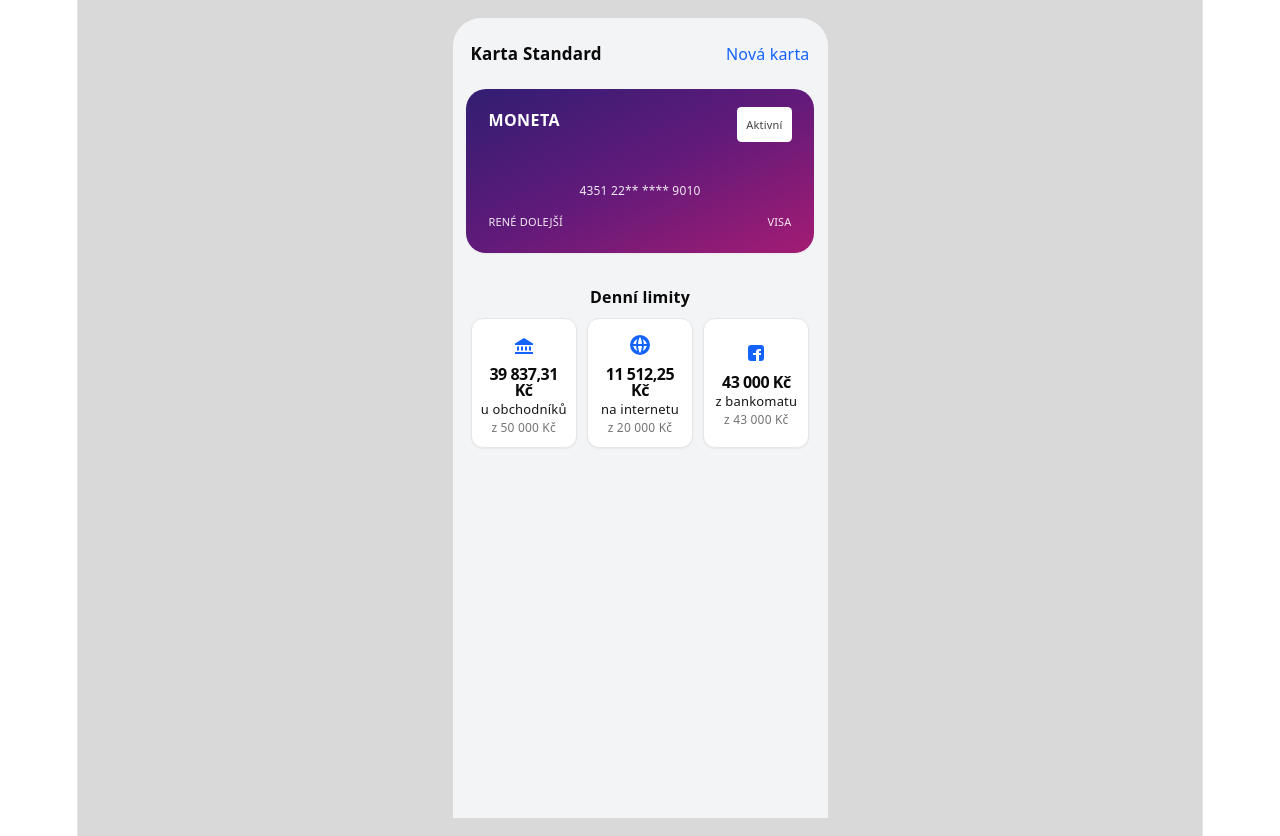
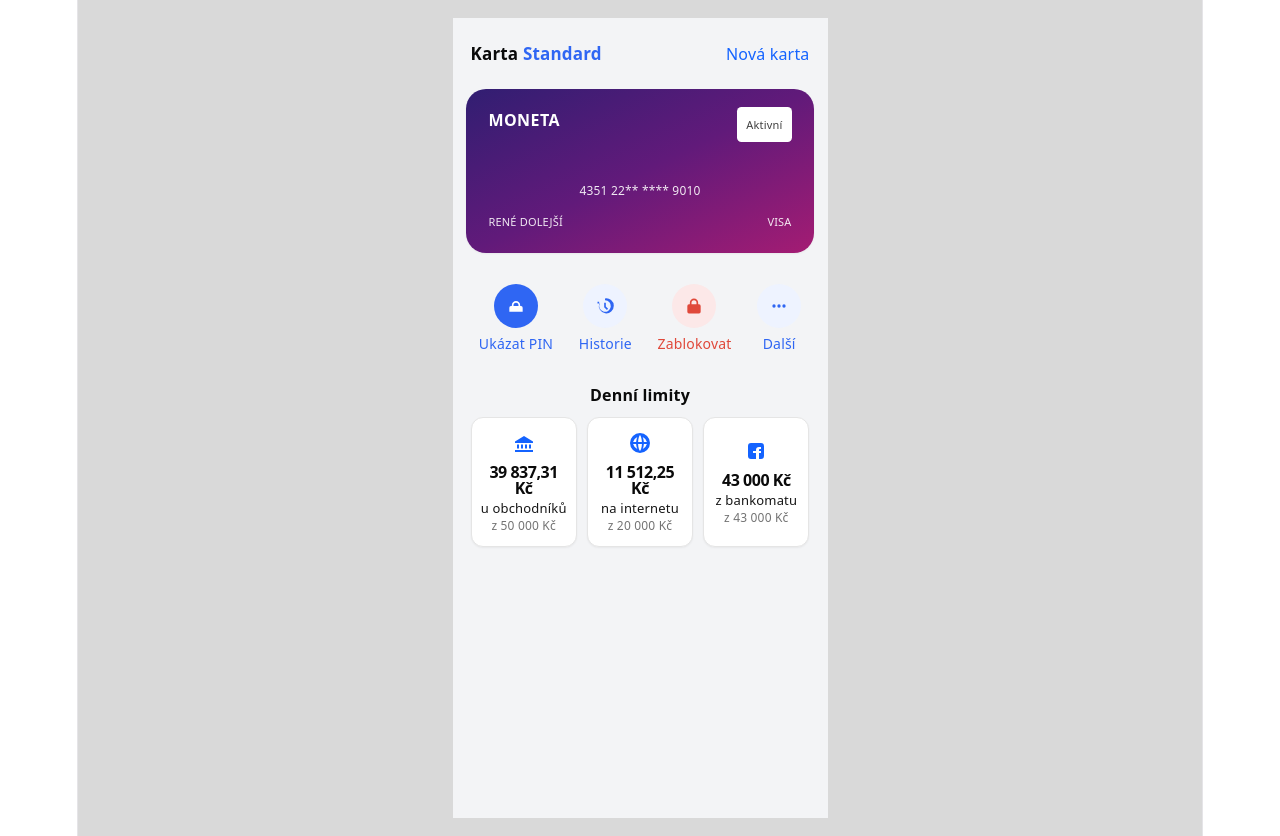
Before and after one commit to drapakmich/vitejs-vite-limity, a React (Vite) app: page / in a window 1280 px wide. Built offline with nearby package versions, Linux system fonts and the light colour scheme.

Commit message:
Update App.tsx
new way

```diff
--- a/src/App.tsx
+++ b/src/App.tsx
@@ -16,7 +16,10 @@
 }
 
 function parseNumber(value: string) {
-  const normalized = value.replace(/\s/g, "").replace(",", ".").replace(/[^0-9.]/g, "");
+  const normalized = value
+    .replace(/\s/g, "")
+    .replace(",", ".")
+    .replace(/[^0-9.]/g, "");
   return normalized ? Number(normalized) : 0;
 }
 
@@ -34,15 +37,18 @@
 }
 
 type LimitKey = "merchant" | "internet" | "atm";
-type Screen = "overview" | "edit";
+type Sheet = "none" | "menu" | "edit";
 type ActiveInput = "available" | "total";
 type InfoState = null | "internetRaisedMerchant" | "merchantLoweredInternet";
+type BaseIcon = "bank" | "internet" | "atm";
+type UiIcon = BaseIcon | "pin" | "history" | "lock" | "more" | "settings" | "mobile" | "bell" | "branch";
 
 type LimitConfig = {
   title: string;
   overviewTitle: string;
   editTitle: string;
-  icon: "bank" | "internet" | "atm";
+  menuTitle: string;
+  icon: BaseIcon;
   spent: number;
 };
 
@@ -51,6 +57,7 @@
     title: "Platby u obchodníků",
     overviewTitle: "u obchodníků",
     editTitle: "Denní limity pro platby u obchodníků",
+    menuTitle: "Limit u obchodníků",
     icon: "bank",
     spent: 10162.69,
   },
@@ -58,6 +65,7 @@
     title: "Platby na internetu",
     overviewTitle: "na internetu",
     editTitle: "Denní limity pro platby na internetu",
+    menuTitle: "Limit na internetu",
     icon: "internet",
     spent: 8487.75,
   },
@@ -65,6 +73,7 @@
     title: "Výběry z bankomatu",
     overviewTitle: "z bankomatu",
     editTitle: "Denní limity pro výběry z bankomatu",
+    menuTitle: "Limit výběru z bankomatu",
     icon: "atm",
     spent: 0,
   },
@@ -76,10 +85,10 @@
   atm: 43000,
 };
 
-function Icon({ type }: { type: LimitConfig["icon"] }) {
+function Icon({ type, size = 24 }: { type: UiIcon; size?: number }) {
   if (type === "bank") {
     return (
-      <svg width="24" height="24" viewBox="0 0 24 24" fill="currentColor">
+      <svg width={size} height={size} viewBox="0 0 24 24" fill="currentColor">
         <path d="M3 10.5 12 5l9 5.5v1.5H3v-1.5Zm2 3h2v4H5v-4Zm4 0h2v4H9v-4Zm4 0h2v4h-2v-4Zm4 0h2v4h-2v-4ZM3 19h18v2H3v-2Z" />
       </svg>
     );
@@ -87,15 +96,81 @@
 
   if (type === "internet") {
     return (
-      <svg width="24" height="24" viewBox="0 0 24 24" fill="currentColor">
+      <svg width={size} height={size} viewBox="0 0 24 24" fill="currentColor">
         <path d="M12 2a10 10 0 1 0 0 20 10 10 0 0 0 0-20Zm6.93 9h-3.05a15.6 15.6 0 0 0-1.17-5.02A8.03 8.03 0 0 1 18.93 11ZM12 4.04c.82 1 1.74 3.18 1.92 6.96h-3.84C10.26 7.22 11.18 5.05 12 4.04ZM9.29 5.98A15.6 15.6 0 0 0 8.12 11H5.07a8.03 8.03 0 0 1 4.22-5.02ZM5.07 13h3.05c.14 1.83.56 3.53 1.17 5.02A8.03 8.03 0 0 1 5.07 13Zm4.99 0h3.88c-.18 3.78-1.1 5.95-1.94 6.96-.84-1.01-1.76-3.18-1.94-6.96Zm4.65 5.02A15.58 15.58 0 0 0 15.88 13h3.05a8.03 8.03 0 0 1-4.22 5.02Z" />
       </svg>
     );
   }
 
+  if (type === "atm") {
     return (
-    <svg width="24" height="24" viewBox="0 0 24 24" fill="currentColor">
+      <svg width={size} height={size} viewBox="0 0 24 24" fill="currentColor">
         <path d="M4 7a3 3 0 0 1 3-3h10a3 3 0 0 1 3 3v10a3 3 0 0 1-3 3h-2v-6h2v-2h-2v-1c0-.55.45-1 1-1h1V8h-2a3 3 0 0 0-3 3v1H9v2h3v6H7a3 3 0 0 1-3-3V7Z" />
+      </svg>
+    );
+  }
+
+  if (type === "pin") {
+    return (
+      <svg width={size} height={size} viewBox="0 0 24 24" fill="currentColor">
+        <path d="M7 11a5 5 0 0 1 10 0v1h1a2 2 0 0 1 2 2v5H4v-5a2 2 0 0 1 2-2h1v-1Zm2 0v1h6v-1a3 3 0 1 0-6 0ZM8 15h2v2H8v-2Zm3 0h2v2h-2v-2Zm3 0h2v2h-2v-2Z" />
+      </svg>
+    );
+  }
+
+  if (type === "history") {
+    return (
+      <svg width={size} height={size} viewBox="0 0 24 24" fill="currentColor">
+        <path d="M12 5a7 7 0 1 1-6.32 4H3V7h2v2.1A9 9 0 1 0 12 3v2Zm1 3v4.59l2.7 2.7-1.4 1.41L11 13.41V8h2Z" />
+      </svg>
+    );
+  }
+
+  if (type === "lock") {
+    return (
+      <svg width={size} height={size} viewBox="0 0 24 24" fill="currentColor">
+        <path d="M7 10V8a5 5 0 1 1 10 0v2h1a2 2 0 0 1 2 2v7a2 2 0 0 1-2 2H6a2 2 0 0 1-2-2v-7a2 2 0 0 1 2-2h1Zm2 0h6V8a3 3 0 1 0-6 0v2Z" />
+      </svg>
+    );
+  }
+
+  if (type === "more") {
+    return (
+      <svg width={size} height={size} viewBox="0 0 24 24" fill="currentColor">
+        <circle cx="6" cy="12" r="2" />
+        <circle cx="12" cy="12" r="2" />
+        <circle cx="18" cy="12" r="2" />
+      </svg>
+    );
+  }
+
+  if (type === "settings") {
+    return (
+      <svg width={size} height={size} viewBox="0 0 24 24" fill="currentColor">
+        <path d="m19.14 12.94.04-.94-.04-.94 2.03-1.58a.5.5 0 0 0 .12-.64l-1.92-3.32a.5.5 0 0 0-.6-.22l-2.39.96a7.24 7.24 0 0 0-1.63-.94l-.36-2.54A.5.5 0 0 0 13.9 2h-3.8a.5.5 0 0 0-.49.42l-.36 2.54c-.58.23-1.12.54-1.63.94l-2.39-.96a.5.5 0 0 0-.6.22L2.7 8.48a.5.5 0 0 0 .12.64l2.03 1.58-.04.94.04.94-2.03 1.58a.5.5 0 0 0-.12.64l1.92 3.32a.5.5 0 0 0 .6.22l2.39-.96c.5.4 1.05.71 1.63.94l.36 2.54a.5.5 0 0 0 .49.42h3.8a.5.5 0 0 0 .49-.42l.36-2.54c.58-.23 1.13-.54 1.63-.94l2.39.96a.5.5 0 0 0 .6-.22l1.92-3.32a.5.5 0 0 0-.12-.64l-2.03-1.58ZM12 15.5A3.5 3.5 0 1 1 12 8a3.5 3.5 0 0 1 0 7.5Z" />
+      </svg>
+    );
+  }
+
+  if (type === "mobile") {
+    return (
+      <svg width={size} height={size} viewBox="0 0 24 24" fill="currentColor">
+        <path d="M8 2h8a2 2 0 0 1 2 2v16a2 2 0 0 1-2 2H8a2 2 0 0 1-2-2V4a2 2 0 0 1 2-2Zm4 17.5a1 1 0 1 0 0 .01V19.5Z" />
+      </svg>
+    );
+  }
+
+  if (type === "bell") {
+    return (
+      <svg width={size} height={size} viewBox="0 0 24 24" fill="currentColor">
+        <path d="M12 22a2.5 2.5 0 0 0 2.45-2h-4.9A2.5 2.5 0 0 0 12 22Zm7-6V11a7 7 0 1 0-14 0v5l-2 2v1h18v-1l-2-2Z" />
+      </svg>
+    );
+  }
+
+  return (
+    <svg width={size} height={size} viewBox="0 0 24 24" fill="currentColor">
+      <path d="M3 19h18v2H3v-2Zm2-2V7h14v10H5Zm2-8v6h10V9H7Zm11.7-5.7 1.4 1.4-2.4 2.4-1.4-1.4 2.4-2.4ZM5.3 3.3l2.4 2.4-1.4 1.4-2.4-2.4 1.4-1.4Z" />
     </svg>
   );
 }
@@ -110,7 +185,7 @@
   value: number;
   title: string;
   totalLimit: number;
-  icon: LimitConfig["icon"];
+  icon: BaseIcon;
   onClick: () => void;
 }) {
   return (
@@ -131,6 +206,32 @@
       <div className="mt-1 text-[12px] leading-none text-neutral-500">
         z {formatKc(totalLimit)}
       </div>
+    </button>
+  );
+}
+
+function QuickAction({
+  label,
+  icon,
+  color = "blue",
+  onClick,
+}: {
+  label: string;
+  icon: "pin" | "history" | "lock" | "more";
+  color?: "blue" | "red" | "light";
+  onClick?: () => void;
+}) {
+  const circleBg =
+    color === "red" ? "bg-[#FCE8E8]" : color === "light" ? "bg-[#EEF3FF]" : "bg-[#2F66F3]";
+  const circleText = color === "red" ? "text-[#E0483A]" : color === "light" ? "text-[#2F66F3]" : "text-white";
+  const labelColor = color === "red" ? "text-[#E0483A]" : "text-[#2F66F3]";
+
+  return (
+    <button type="button" onClick={onClick} className="flex flex-col items-center gap-2">
+      <div className={`flex h-[44px] w-[44px] items-center justify-center rounded-full ${circleBg} ${circleText}`}>
+        <Icon type={icon} size={20} />
+      </div>
+      <div className={`text-[14px] leading-none font-medium ${labelColor}`}>{label}</div>
     </button>
   );
 }
@@ -271,8 +372,36 @@
   );
 }
 
+function MenuRow({
+  icon,
+  label,
+  onClick,
+}: {
+  icon: React.ReactNode;
+  label: string;
+  onClick?: () => void;
+}) {
+  return (
+    <button
+      type="button"
+      onClick={onClick}
+      className="flex w-full items-center justify-between gap-3 px-4 py-4 text-left"
+    >
+      <div className="flex items-center gap-3">
+        <div className="text-[#2F66F3]">{icon}</div>
+        <div className="text-[16px] leading-none text-neutral-900">{label}</div>
+      </div>
+      <div className="text-[#2F66F3]">
+        <svg width="18" height="18" viewBox="0 0 24 24" fill="none">
+          <path d="m9 6 6 6-6 6" stroke="currentColor" strokeWidth="2.2" strokeLinecap="round" strokeLinejoin="round" />
+        </svg>
+      </div>
+    </button>
+  );
+}
+
 export default function LimitsSingleEditPrototype() {
-  const [screen, setScreen] = useState<Screen>("overview");
+  const [sheet, setSheet] = useState<Sheet>("none");
   const [selectedLimit, setSelectedLimit] = useState<LimitKey>("internet");
   const [activeInput, setActiveInput] = useState<ActiveInput>("available");
   const [values, setValues] = useState<Record<LimitKey, number>>(initialTotals);
@@ -289,6 +418,18 @@
     [values]
   );
 
+  const closeSheet = () => {
+    setSheet("none");
+    setInfo(null);
+    setReplaceOnNextDigit(false);
+  };
+
+  const openMenu = () => {
+    setSheet("menu");
+    setInfo(null);
+    setReplaceOnNextDigit(false);
+  };
+
   const openEdit = (key: LimitKey) => {
     const total = values[key];
     const available = Math.max(total - CONFIG[key].spent, 0);
@@ -298,7 +439,7 @@
     setDrafts({ available: toDraft(available), total: toDraft(total) });
     setReplaceOnNextDigit(true);
     setInfo(null);
-    setScreen("edit");
+    setSheet("edit");
   };
 
   const applyTotal = (key: LimitKey, nextTotalRaw: number) => {
@@ -362,13 +503,11 @@
   };
 
   const handleSave = () => {
-    setReplaceOnNextDigit(false);
-    setInfo(null);
-    setScreen("overview");
+    closeSheet();
   };
 
   useEffect(() => {
-    if (screen !== "edit") return;
+    if (sheet !== "edit") return;
 
     const timer = window.setTimeout(() => {
       if (selectedLimit === "merchant" && values.internet > values.merchant) {
@@ -383,7 +522,7 @@
     }, 2000);
 
     return () => window.clearTimeout(timer);
-  }, [screen, selectedLimit, values.merchant, values.internet]);
+  }, [sheet, selectedLimit, values.merchant, values.internet]);
 
   const selectedConfig = CONFIG[selectedLimit];
   const selectedTotal = values[selectedLimit];
@@ -392,11 +531,12 @@
 
   return (
     <div className="min-h-screen bg-[#D9D9D9] py-4">
-      <div className="mx-auto w-full max-w-[375px] rounded-t-[28px] bg-[#F3F4F6] min-h-screen px-3 pt-5 pb-6 text-neutral-950">
-        {screen === "overview" ? (
+      <div className="relative mx-auto min-h-screen w-full max-w-[375px] overflow-hidden bg-[#F3F4F6] px-3 pt-5 pb-8 text-neutral-950">
         <div>
           <div className="flex items-center justify-between px-1 text-[17px] font-semibold">
-              <span>Karta Standard</span>
+            <div>
+              Karta <span className="text-[#2F66F3]">Standard</span>
+            </div>
             <button className="text-[16px] font-medium text-[#1463FF]">Nová karta</button>
           </div>
 
@@ -410,6 +550,13 @@
               <span>RENÉ DOLEJŠÍ</span>
               <span>VISA</span>
             </div>
+          </div>
+
+          <div className="mt-7 flex items-start justify-around">
+            <QuickAction label="Ukázat PIN" icon="pin" color="blue" />
+            <QuickAction label="Historie" icon="history" color="light" />
+            <QuickAction label="Zablokovat" icon="lock" color="red" />
+            <QuickAction label="Další" icon="more" color="light" onClick={openMenu} />
           </div>
 
           <div className="mt-8 px-1">
@@ -439,14 +586,65 @@
             </div>
           </div>
         </div>
-        ) : (
-          <div className="mx-auto w-full" style={{ width: CARD_WIDTH }}>
-            <div className="relative pt-1">
+
+        {sheet === "menu" && (
+          <div className="absolute inset-0 z-20 bg-black/15">
+            <div className="absolute inset-x-0 bottom-0 rounded-t-[28px] bg-[#F3F4F6] px-3 pt-4 pb-6 shadow-2xl">
+              <div className="relative">
                 <div className="mx-auto h-[4px] w-[36px] rounded-full bg-neutral-400" />
                 <button
                   type="button"
-                onClick={() => setScreen("overview")}
-                className="absolute right-0 top-0 flex h-7 w-7 items-center justify-center rounded-full bg-neutral-200 text-[18px] text-neutral-500"
+                  onClick={closeSheet}
+                  className="absolute right-0 top-[-2px] flex h-7 w-7 items-center justify-center rounded-full bg-neutral-200 text-[18px] text-neutral-500"
+                >
+                  ×
+                </button>
+              </div>
+
+              <div className="mt-7 rounded-[12px] bg-[#2F66F3] px-4 py-3 text-white">
+                <div className="flex items-center justify-between">
+                  <div>
+                    <div className="text-[16px] font-semibold">Standard</div>
+                    <div className="mt-1 text-[14px] opacity-95">5312 22** **** 9010</div>
+                  </div>
+                  <svg width="18" height="18" viewBox="0 0 24 24" fill="none">
+                    <path d="m6 9 6 6 6-6" stroke="currentColor" strokeWidth="2.2" strokeLinecap="round" strokeLinejoin="round" />
+                  </svg>
+                </div>
+              </div>
+
+              <div className="mt-4 overflow-hidden rounded-[14px] bg-white">
+                <MenuRow icon={<Icon type="bank" size={20} />} label={CONFIG.merchant.menuTitle} onClick={() => openEdit("merchant")} />
+                <MenuRow icon={<Icon type="internet" size={20} />} label={CONFIG.internet.menuTitle} onClick={() => openEdit("internet")} />
+                <MenuRow icon={<Icon type="atm" size={20} />} label={CONFIG.atm.menuTitle} onClick={() => openEdit("atm")} />
+                <MenuRow icon={<Icon type="settings" size={20} />} label="Nastavení karty" />
+              </div>
+
+              <div className="mt-4 overflow-hidden rounded-[14px] bg-white">
+                <MenuRow icon={<Icon type="mobile" size={20} />} label="Platební karty v mobilu" />
+              </div>
+
+              <div className="mt-4 overflow-hidden rounded-[14px] bg-white">
+                <MenuRow icon={<Icon type="bell" size={20} />} label="Oznámení o platbách" />
+              </div>
+
+              <div className="mt-4 overflow-hidden rounded-[14px] bg-white">
+                <MenuRow icon={<Icon type="branch" size={20} />} label="Pobočky a bankomaty" />
+              </div>
+            </div>
+          </div>
+        )}
+
+        {sheet === "edit" && (
+          <div className="absolute inset-0 z-30 bg-black/15">
+            <div className="absolute inset-x-0 bottom-0 rounded-t-[28px] bg-[#F3F4F6] px-3 pt-4 pb-6 shadow-2xl">
+              <div className="mx-auto w-full" style={{ width: CARD_WIDTH }}>
+                <div className="relative">
+                  <div className="mx-auto h-[4px] w-[36px] rounded-full bg-neutral-400" />
+                  <button
+                    type="button"
+                    onClick={closeSheet}
+                    className="absolute right-0 top-[-2px] flex h-7 w-7 items-center justify-center rounded-full bg-neutral-200 text-[18px] text-neutral-500"
                   >
                     ×
                   </button>
@@ -513,6 +711,8 @@
                   </KeypadButton>
                 </div>
               </div>
+            </div>
+          </div>
         )}
       </div>
     </div>
```
Lines whose indentation alone changed are shown as unchanged.
